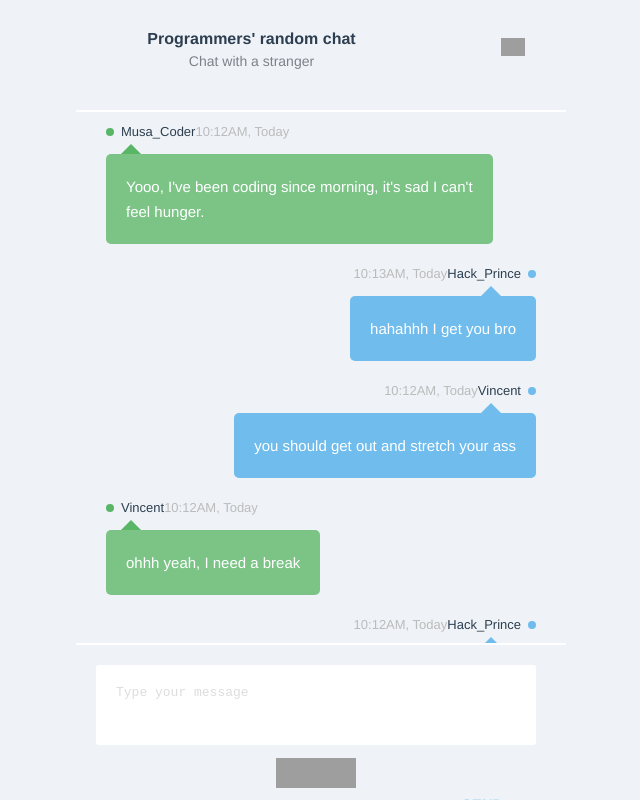
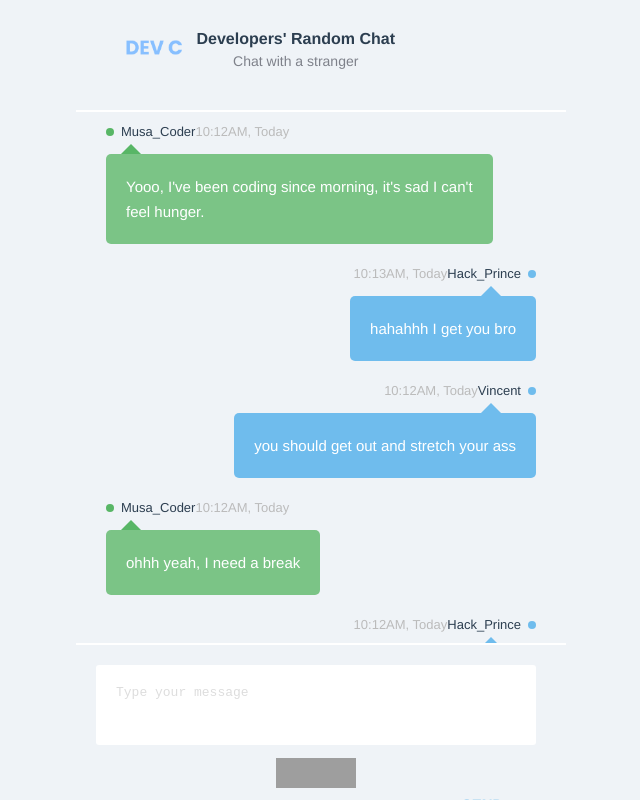
Before and after one commit to Cyebukayire/devc, a Vue app: page /chat in a window 1280 px wide. Shown: the whole page, without its empty margins (319-959 px from the left). Built offline with nearby package versions, Linux system fonts and the light colour scheme; grey boxes are pictures that could not be loaded.

Commit message:
Added logo

```diff
--- a/src/views/Chat.vue
+++ b/src/views/Chat.vue
@@ -2,12 +2,11 @@
 <div id="container">
 	<main>
 		<header>
-			<!-- <img src="https://o.remove.bg/downloads/6a9c6e83-ae2a-4f75-9ae9-b8ffe7114d0f/msg-removebg-preview.png" alt=""> -->
+			<img src="../assets/logo1.png" alt="">
 			<div>
-				<h2>Programmers' random chat</h2>
+				<h2>Developers' Random Chat</h2>
 				<h3>Chat with a stranger</h3>
 			</div>
-			<img src="https://s3-us-west-2.amazonaws.com/s.cdpn.io/1940306/ico_star.png" alt="logo">
 		</header>
 		<ul id="chat">
 			<li class="you">
@@ -46,7 +45,7 @@
 			<li class="you">
 				<div class="entete">
 					<span class="status green"></span>
-					<h2>Vincent</h2>
+					<h2>Musa_Coder</h2>
 					<h3>10:12AM, Today</h3>
 				</div>
 				<div class="triangle"></div>
@@ -161,6 +160,7 @@ main header > *{
 }
 main header img:first-child{
 	border-radius:50%;
+  width: 15%;
 }
 main header img:last-child{
 	width:24px;
```
Also changed, not shown: src/assets/logo.png, src/assets/logo1.png (added).
